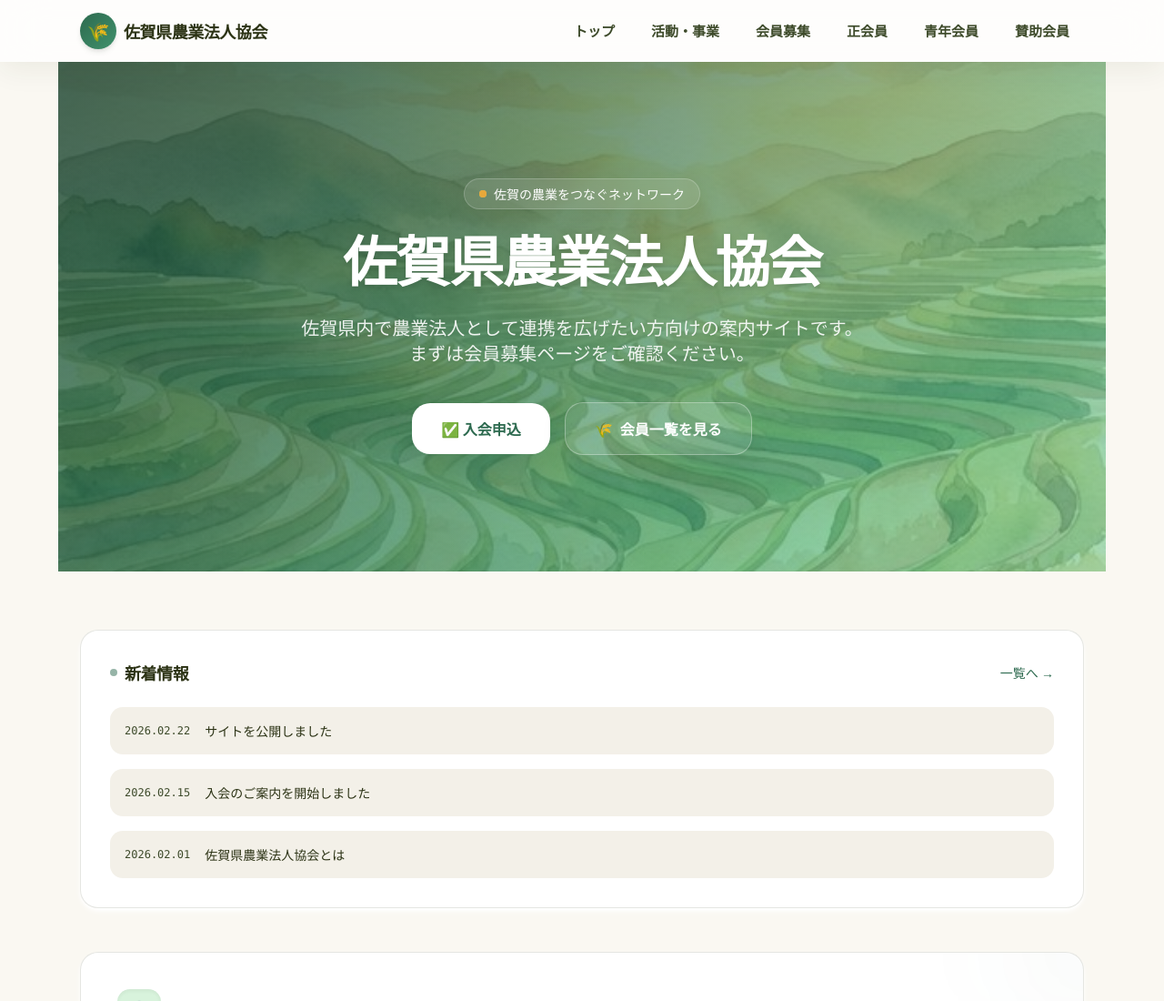
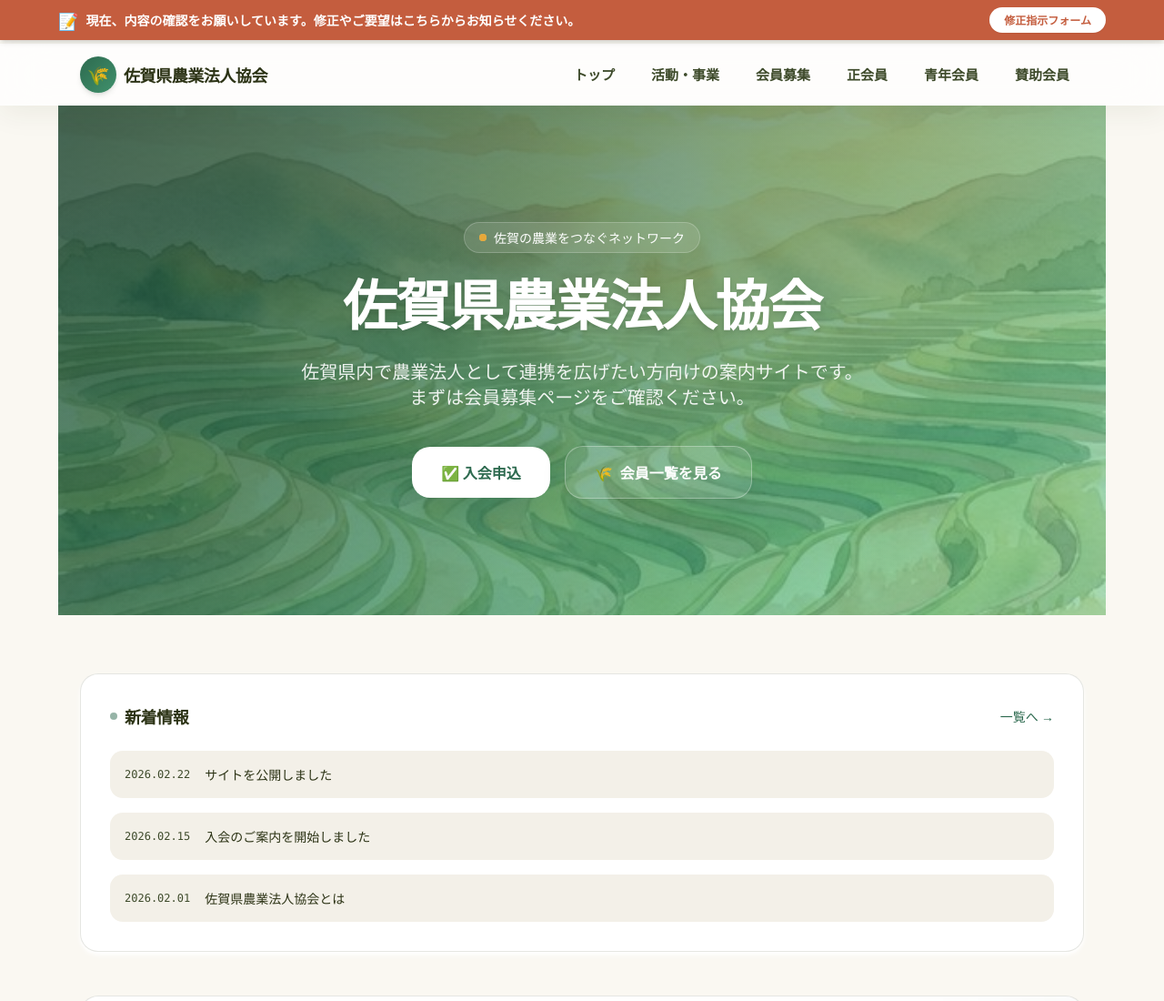
Before and after one commit to i8ei/sanoukai-members, an Astro site: page / in a window 1280 px wide. Shown: the top 1100 px of the page at 91% size. Built offline with nearby package versions, Linux system fonts and the light colour scheme; Astro itself is replaced by a stand-in of ours.

Commit message:
UI: 修正案募集用のバナーを追加

```diff
--- a/src/layouts/BaseLayout.astro
+++ b/src/layouts/BaseLayout.astro
@@ -20,7 +20,29 @@ const BASE = import.meta.env.BASE_URL.endsWith("/")
     <meta property="og:type" content="website" />
     <title>{title}</title>
   </head>
-  <body>
+  <body class="pt-10 sm:pt-12">
+    <!-- Feedback Banner (Temporary) -->
+    <div
+      class="fixed top-0 left-0 right-0 z-50 bg-accent text-white py-2 px-4 shadow-md transition-all duration-300"
+    >
+      <div class="mx-auto max-w-6xl flex items-center justify-between gap-4">
+        <div class="flex items-center gap-2 overflow-hidden">
+          <span class="text-lg flex-shrink-0">📝</span>
+          <p class="text-[13px] sm:text-sm font-bold truncate">
+            現在、内容の確認をお願いしています。修正やご要望はこちらからお知らせください。
+          </p>
+        </div>
+        <a
+          href="https://forms.gle/TyBAEBpty9sUqoxK8"
+          target="_blank"
+          rel="noopener noreferrer"
+          class="flex-shrink-0 bg-white text-accent px-4 py-1.5 rounded-full text-xs font-black hover:bg-white/90 transition-colors shadow-sm"
+        >
+          修正指示フォーム
+        </a>
+      </div>
+    </div>
+
     <!-- Desktop Header -->
     <header
       class="sticky top-0 z-40 border-b border-white/20 bg-white/75 backdrop-blur-xl shadow-glass transition-all duration-300"
```
